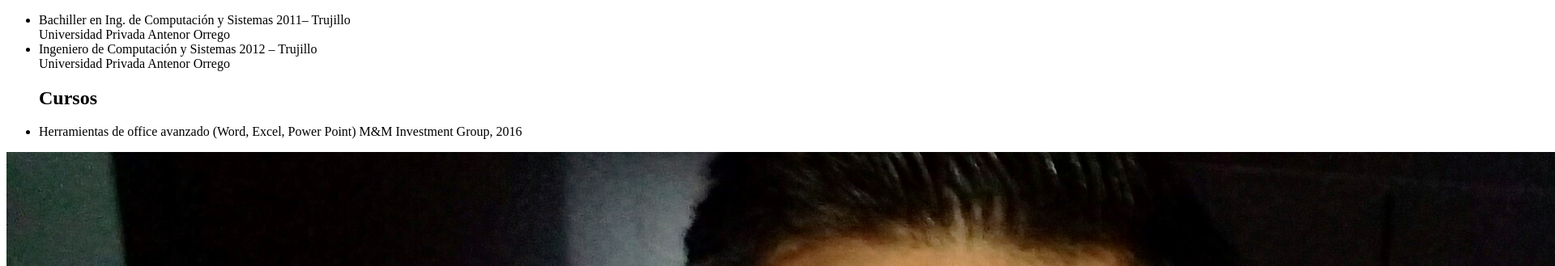
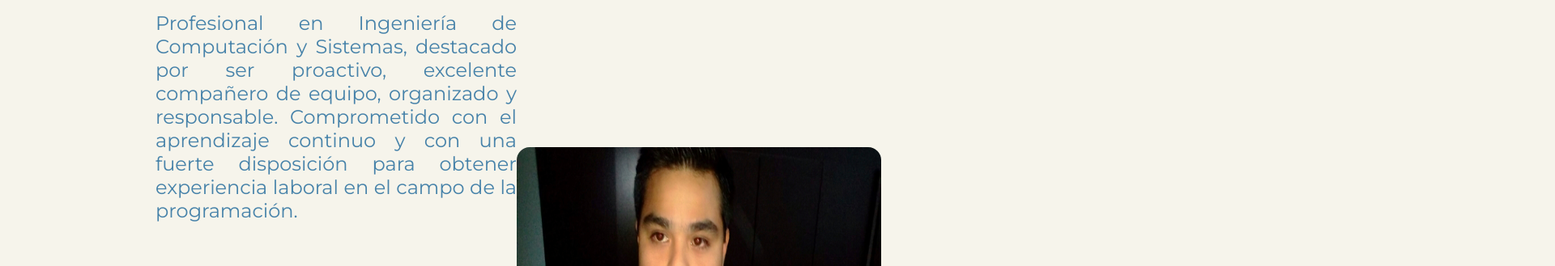
Before and after one commit to adriam21/portafolioAlura, a plain HTML site: page about.html in a window 1280 px wide. Shown: the part 180-509 px from the top of the page at 81% size, 1920 px wide, since content can reach past the window. Drawn offline with nearby package versions, Linux system fonts and the light colour scheme; the site is published under a folder, as on GitHub Pages, so addresses that start at the root find nothing.

Commit message:
actualizacion para leer estilos de la web page

```diff
--- a/about.html
+++ b/about.html
@@ -5,7 +5,7 @@
     <meta charset="UTF-8">
     <meta name="viewport" content="width=device-width, initial-scale=1.0">
     <title>Sobre Mí</title>
-    <link rel="stylesheet" href="/styles/style.css">
+    <link rel="stylesheet" href="./styles/style.css">
 </head>
 
 <body>
```
Also changed, not shown: cv.html (+1 -1 lines), index.html (+1 -1 lines).
